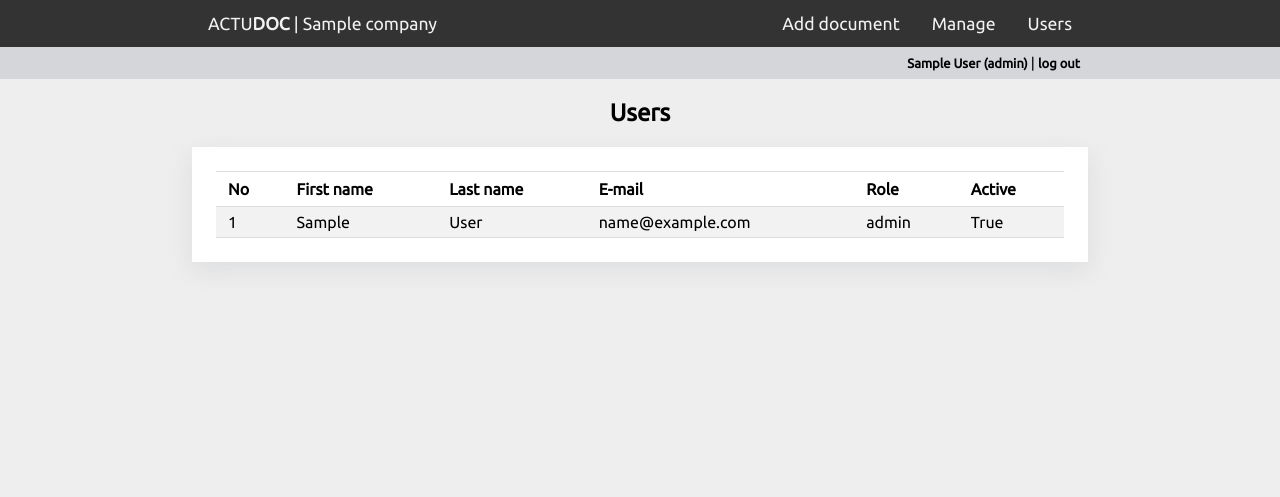
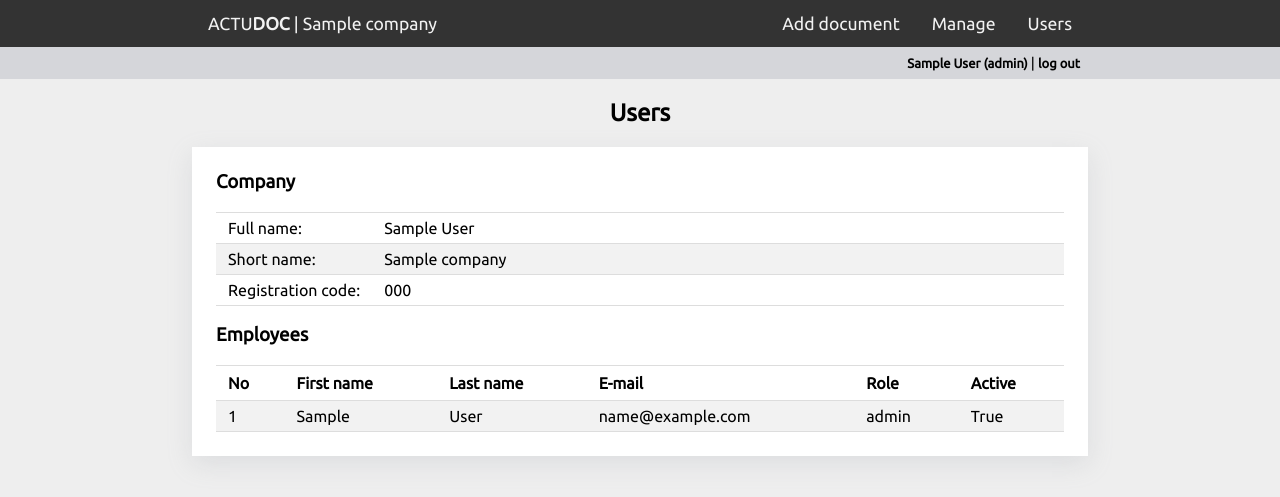
Before and after one commit to zchmielewska/actudoc, a Django app: page /account/users/ in a window 1280 px wide. Shown: the top 497 px of the page. Run offline with Django 3.2, Linux system fonts and the light colour scheme; a user stored in the database is signed in; tables that the repository leaves empty hold one stand-in row (values such as "Sample post").

Commit message:
add company info to users view

```diff
--- a/account/templates/account/list_users.html
+++ b/account/templates/account/list_users.html
@@ -5,6 +5,28 @@
 {% block content %}
     <div class="vertical-center"><h2>Users</h2></div>
     <div class="brick">
+        <h3 style="margin-top: 0;">Company</h3>
+
+        <table class="striped-table striped-table-top-border">
+            <colgroup>
+                <col style="width: auto;">
+                <col style="width: 100%;">
+            </colgroup>
+            <tr>
+                <td>Full name:</td>
+                <td>{{ request.user.profile.company.full_name }}</td>
+            </tr>
+            <tr>
+                <td>Short name: </td>
+                <td>{{ request.user.profile.company.name }}</td>
+            </tr>
+            <tr>
+                <td>Registration code: </td>
+                <td>{{ request.user.profile.company.code }}</td>
+            </tr>
+        </table>
+
+        <h3>Employees</h3>
         <table class="striped-table striped-table-top-border">
             <tr>
                 <th>No</th>
--- a/account/views.py
+++ b/account/views.py
@@ -101,7 +101,7 @@ class ProfileDetailView(LoginRequiredMixin, View):
         return render(request, "account/profile_detail.html", {"user": user})
 
 
-class UserListView(View):
+class UserListView(LoginRequiredMixin, View):
     def get(self, request):
         company = request.user.profile.company
         profiles = Profile.objects.filter(company=company)
--- a/actudoc/settings.py
+++ b/actudoc/settings.py
@@ -135,8 +135,8 @@ MEDIA_URL = os.getenv("MEDIA_URL", default="/media/")
 MEDIA_ROOT = os.path.join(BASE_DIR, "media")
 
 LOGIN_REDIRECT_URL = "main"
-LOGIN_URL = "account/login"
-LOGOUT_URL = "account/logout"
+LOGIN_URL = "/account/login"
+LOGOUT_URL = "/account/logout"
 
 # E-mail backend
 EMAIL_HOST = os.getenv("EMAIL_HOST")
--- a/document/static/css/styles.css
+++ b/document/static/css/styles.css
@@ -33,7 +33,7 @@ body {
   margin-left: auto;
 }
 
-.nav-content a, span {
+.nav-content a, .nav-content .nav-element {
   display: inline-block;
   padding: 14px 16px;
 }
--- a/document/templates/base.html
+++ b/document/templates/base.html
@@ -22,11 +22,12 @@
                     {% endif %}
                 </a></div>
 
+                {% if request.user.username %}
                     <div class="push-right">
                         {% if user_is_contributor or user_is_admin %}
                             <a href="{% url "add_document" %}">Add document</a>
                         {% else %}
-                        <span class="disabled tooltip">Add document
+                            <span class="nav-element disabled tooltip">Add document
                                 <span class="tooltip-text">Only contributors can add documents.</span>
                             </span>
                         {% endif %}
@@ -34,6 +35,7 @@
 
                     <div><a href="{% url "manage" %}">Manage</a></div>
                     <div><a href="{% url "account:user_list" %}">Users</a></div>
+                {% endif %}
             </div>
         </div>
 
```
Lines whose indentation alone changed are shown as unchanged.
